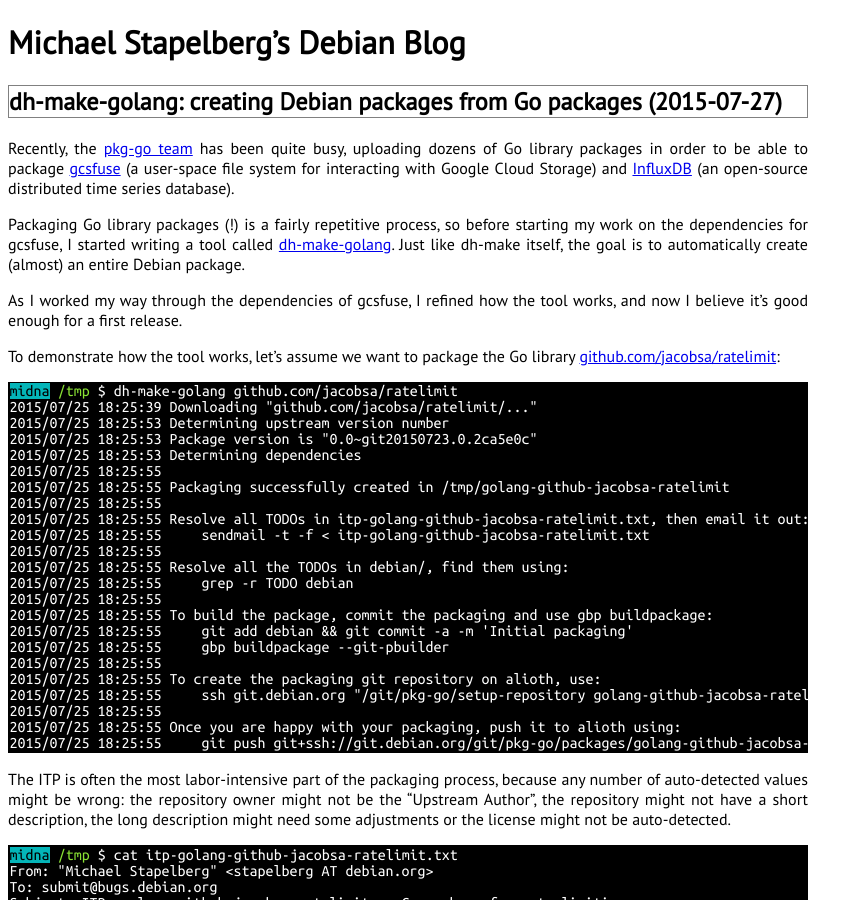
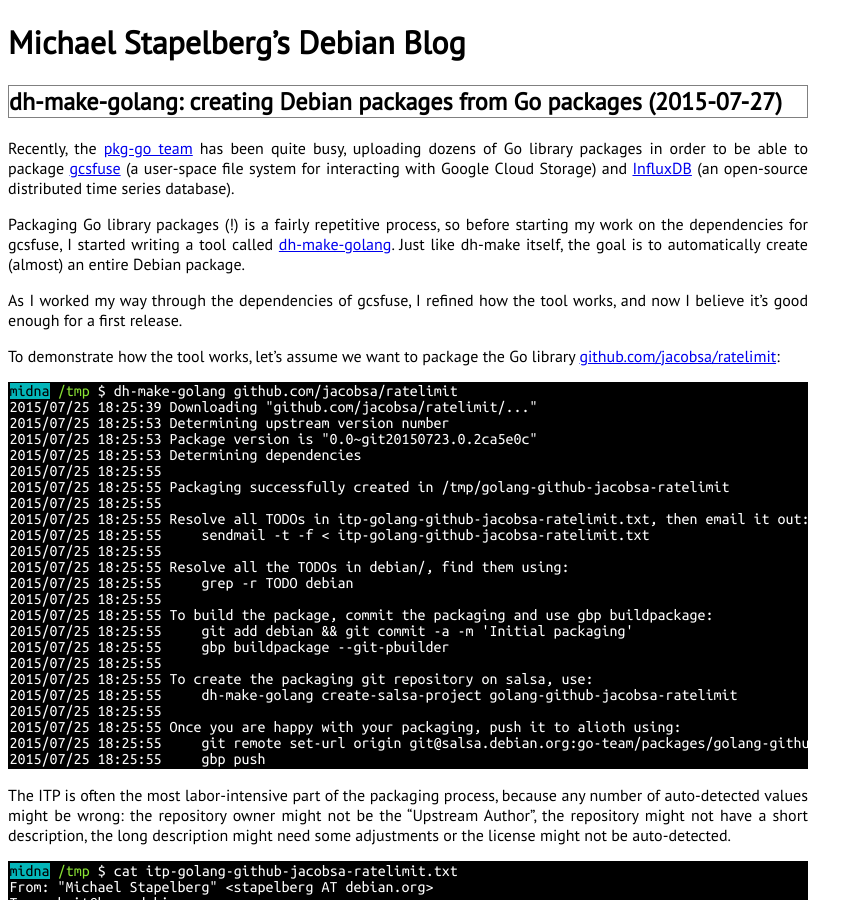
Before and after one commit to stapelberg/pdo-blog, a Jekyll site: the page built from _posts/2015-07-27-dh-make-golang.html, in a window 1280 px wide and 900 px high. Shown: the whole window, without its empty margins (0-863 px from the left). Built offline with Jekyll 4.4.1, drawn with Linux system fonts in a browser that asks for light colours.

Commit message:
update after alioth → salsa move

```diff
--- a/_posts/2015-07-27-dh-make-golang.html
+++ b/_posts/2015-07-27-dh-make-golang.html
@@ -50,11 +50,12 @@
 2015/07/25 18:25:55     git add debian && git commit -a -m 'Initial packaging'
 2015/07/25 18:25:55     gbp buildpackage --git-pbuilder
 2015/07/25 18:25:55
-2015/07/25 18:25:55 To create the packaging git repository on alioth, use:
-2015/07/25 18:25:55     ssh git.debian.org "/git/pkg-go/setup-repository golang-github-jacobsa-ratelimit 'Packaging for golang-github-jacobsa-ratelimit'"
+2015/07/25 18:25:55 To create the packaging git repository on salsa, use:
+2015/07/25 18:25:55     dh-make-golang create-salsa-project golang-github-jacobsa-ratelimit
 2015/07/25 18:25:55
 2015/07/25 18:25:55 Once you are happy with your packaging, push it to alioth using:
-2015/07/25 18:25:55     git push git+ssh://git.debian.org/git/pkg-go/packages/golang-github-jacobsa-ratelimit.git --tags master pristine-tar upstream
+2015/07/25 18:25:55     git remote set-url origin git@salsa.debian.org:go-team/packages/golang-github-jacobsa-ratelimit.git
+2015/07/25 18:25:55     gbp push
 </pre>
 
 <p>
```
